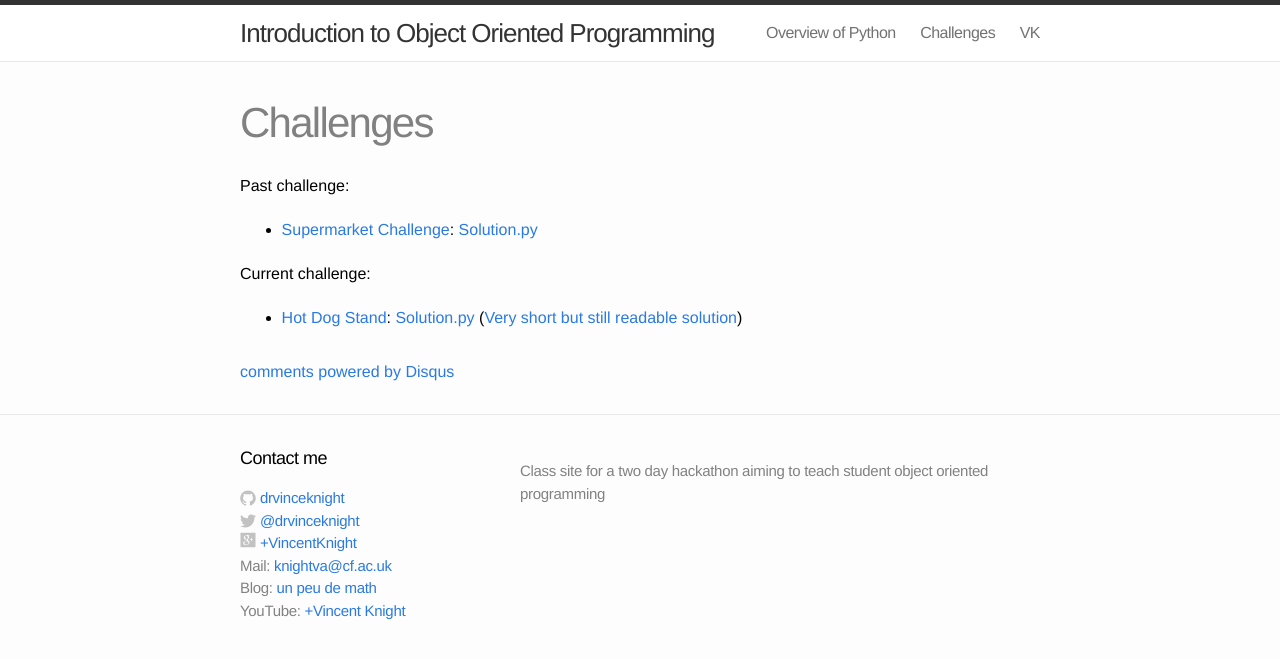
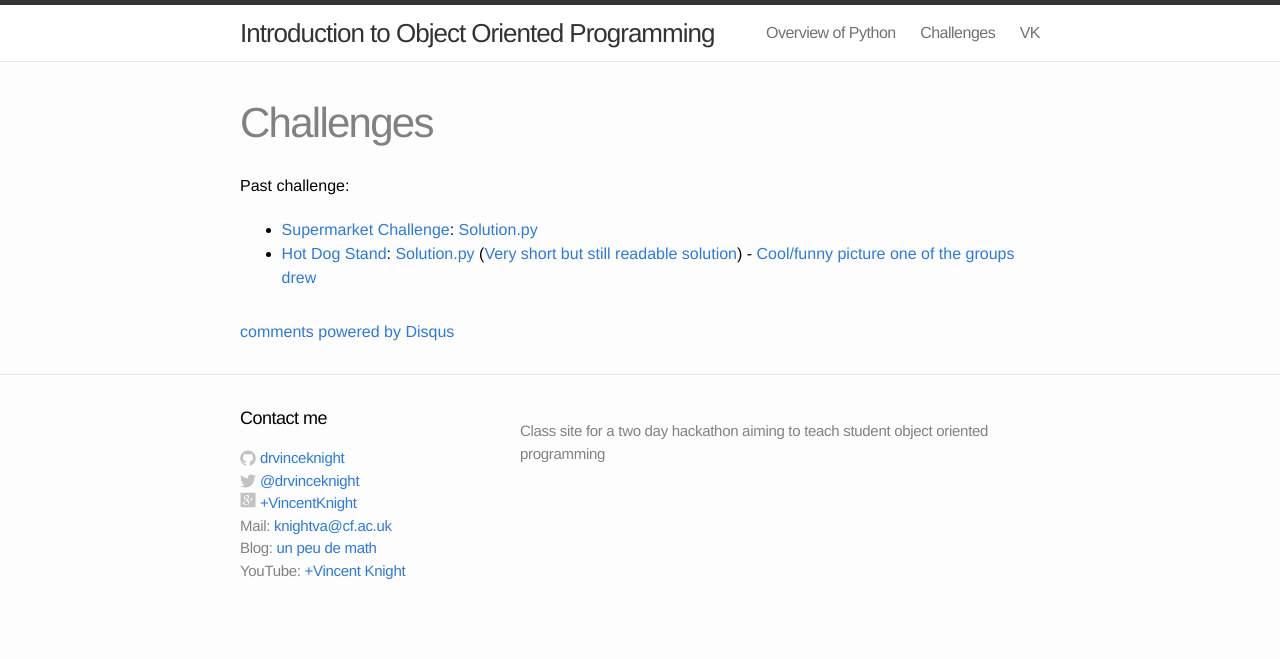
Before and after one commit to drvinceknight/Introduction_to_OOP, a Jekyll site: the page built from Challenges/index.md, in a window 1280 px wide. Shown: the top 659 px of the page. Built offline with Jekyll 4.4.1, drawn with Linux system fonts in a browser that asks for light colours; comment, search, counter and statistics services are not loaded.

Commit message:
Adding picture link to index

```diff
--- a/Challenges/index.md
+++ b/Challenges/index.md
@@ -8,7 +8,4 @@ comments   : true
 Past challenge:
 
 - [Supermarket Challenge](./SupermarketChallenge): [Solution.py](./SupermarketChallenge/Solution.py)
-
-Current challenge:
-
-- [Hot Dog Stand](./HotDogStand): [Solution.py](./HotDogStand/Solution.py) ([Very short but still readable solution](./HotDogStand/ShortSolution/solution.py))
+- [Hot Dog Stand](./HotDogStand): [Solution.py](./HotDogStand/Solution.py) ([Very short but still readable solution](./HotDogStand/ShortSolution/solution.py)) - [Cool/funny picture one of the groups drew](./HotDogStand/process_map.jpg)
```
